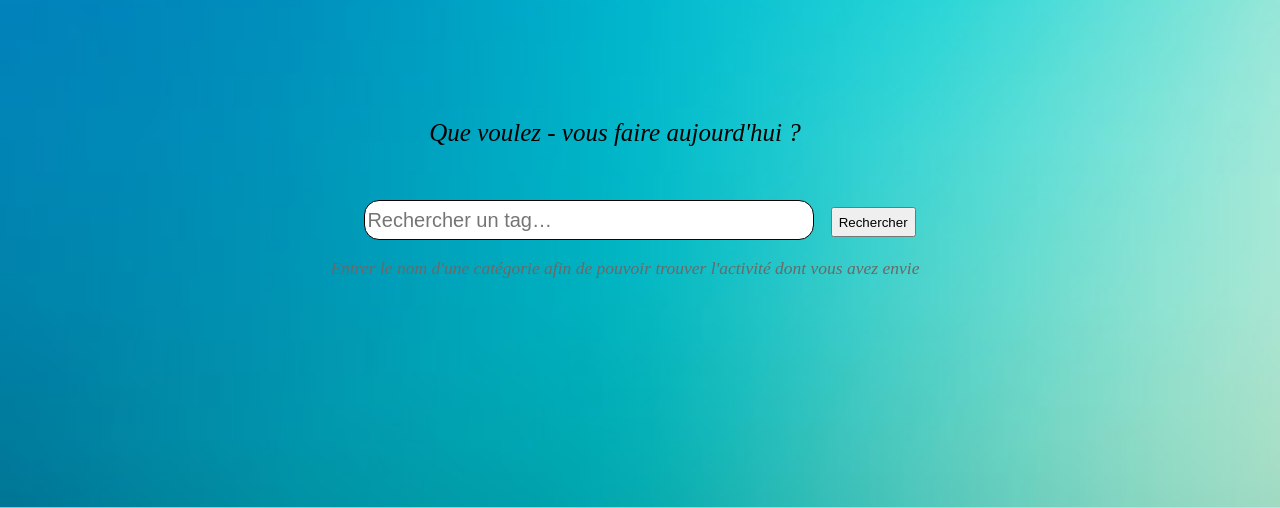
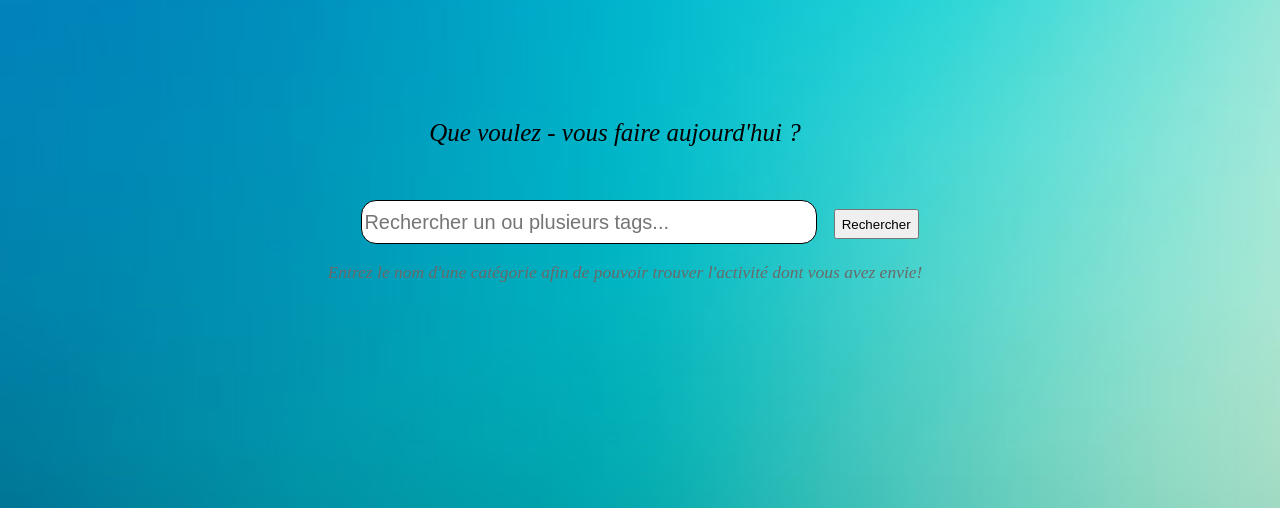
Before and after one commit to Babouche007/Zelanders-GottaGoHack-1, a PHP site: page / in a window 1280 px wide. Shown: the part 161-669 px from the top of the page. Run offline with PHP 8.4, Linux system fonts and the light colour scheme.

Commit message:
Search engine done

```diff
--- a/index.php
+++ b/index.php
@@ -46,14 +46,23 @@
         ?>
     </nav>
         <p id="accroche"><i>Que voulez - vous faire aujourd'hui ? </i></p></br>
-        <input type="search" id="search" placeholder="Rechercher un tag…" size="300">
-        <button style="height: 30px">Rechercher</button>
-         <p id="explication"><i>Entrer le nom d'une catégorie afin de pouvoir trouver l'activité dont vous avez envie </i></p></br>
+<!--        <input type="search" id="search" placeholder="Rechercher un tag…" size="300">-->
+        <form method="post">
+            <input type="txext" id="search" name="searchinput" placeholder="Rechercher un ou plusieurs tags..." size="300">
+            <input style="height: 30px" id="searchinput" type="submit" name="searchbutton" value="Rechercher"/>
+        </form>
+         <p id="explication"><i>Entrez le nom d'une catégorie afin de pouvoir trouver l'activité dont vous avez envie! </i></p></br>
 
-         <div class="separation"> <h1>VOS ACTIVITÉES</h1> </div>
+        <?php
+            if(isset($_POST["searchbutton"]) or isset($_POST["searchinput"])) {
+                header('Location: /pages/searchresult.php?query='.$_POST["searchinput"]);
+            }
+        ?>
 
-         <div id="global">
-         <div id="gauche"><ul class="categorie" id="gauche">
+        <div class="separation"> <h1>VOS ACTIVITÉES</h1> </div>
+
+        <div id="global">
+        <div id="gauche"><ul class="categorie" id="gauche">
 
            <li> <a href="#"> Musique </a></li>
            <li> <a href="#"> Jeux Vidéo </a> </li>
```
